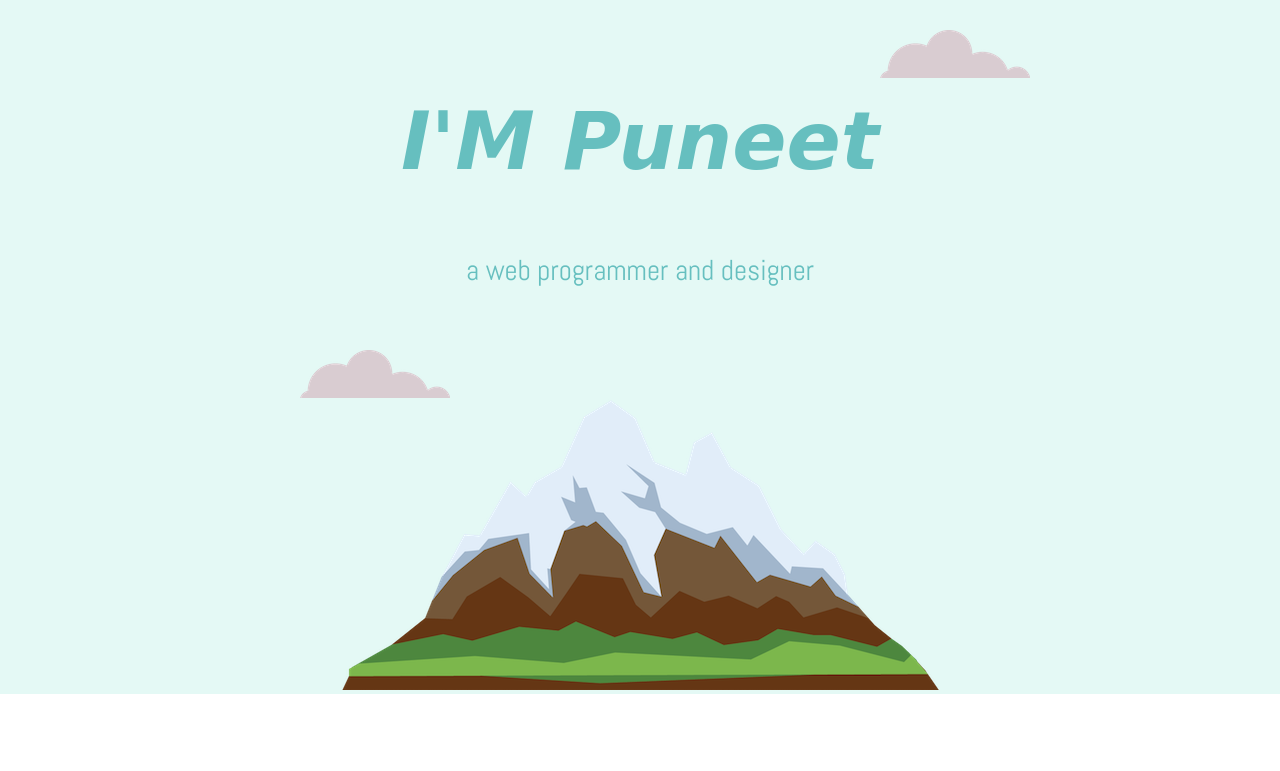
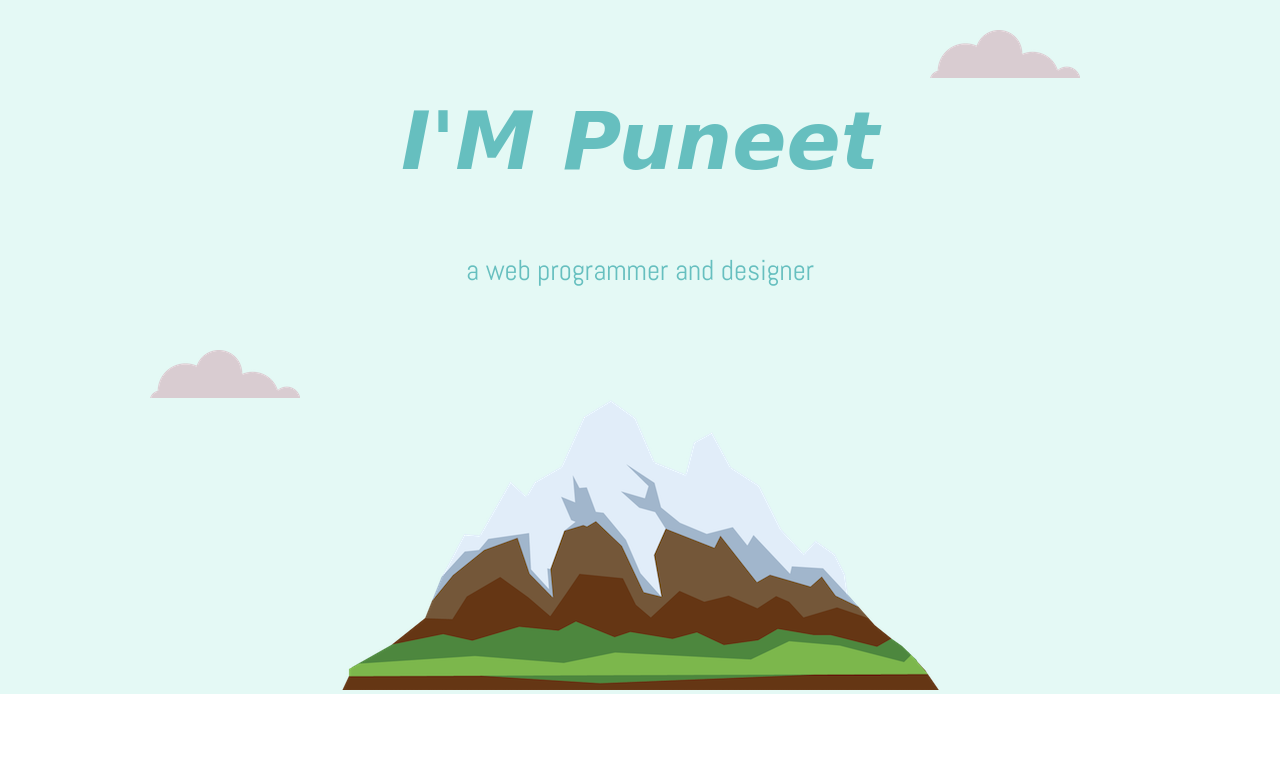
Before and after one commit to Puneetgautam2806/Personal-website, a plain HTML site: page index.html in a window 1280 px wide. Shown: the top 771 px of the page. Drawn offline with Linux system fonts and the light colour scheme; a web font is replaced by a local one.

Commit message:
presonal website files

```diff
--- a/css/style.css
+++ b/css/style.css
@@ -78,13 +78,13 @@ padding: 30px 0 20px;
 .top-cloud {
   position: absolute;
   top:30px;
-  right:250px;
+  right:200px;
 }
 
 .bottam-cloud {
   position: absolute;
   top:350px;
-  left:300px;
+  left:150px;
 }
 
 
```
